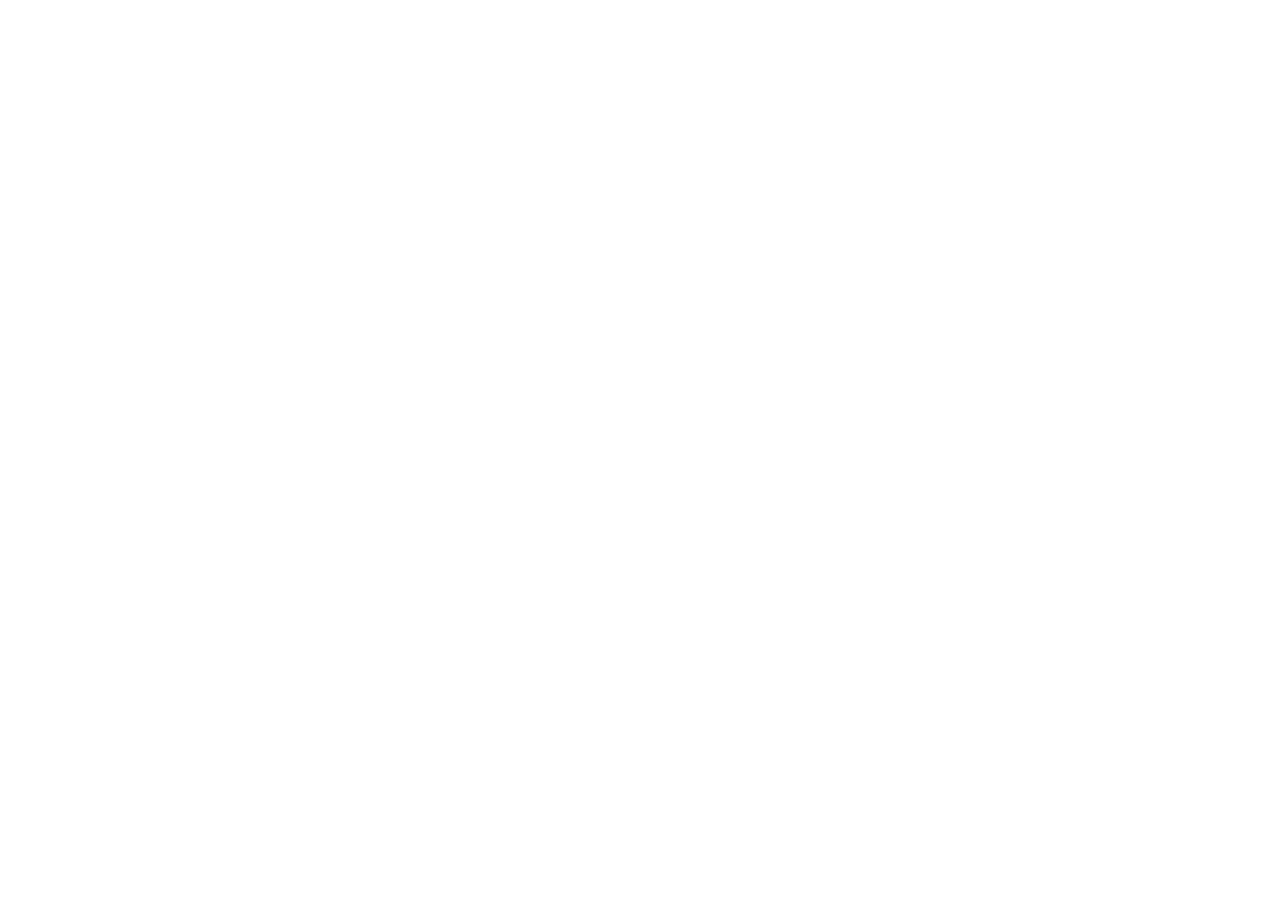
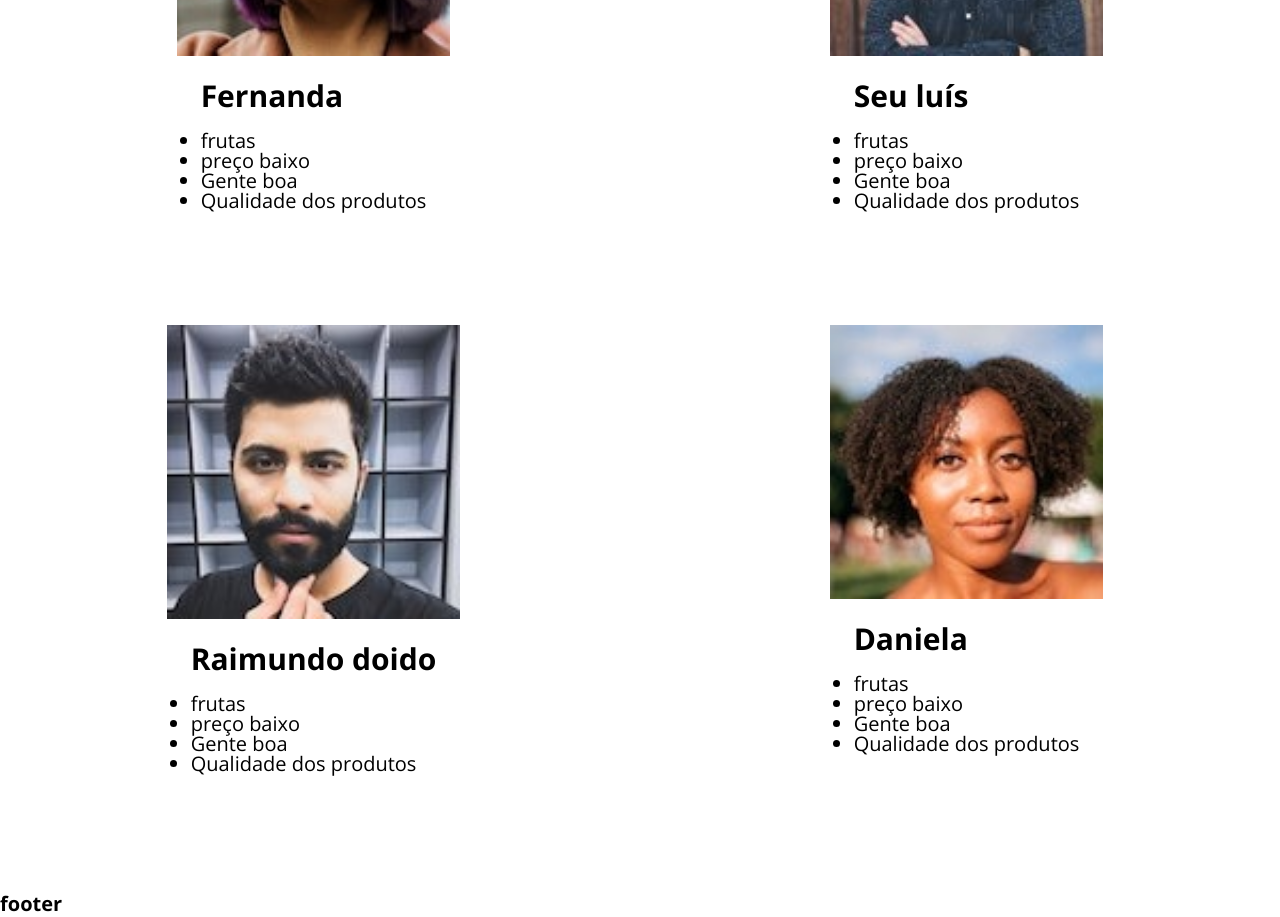
Before and after one commit to mateuscesarglima/free-fair, a React (Create React App) app: page / in a window 1280 px wide. Shown: the part 3480-4397 px from the top of the page. Before the commit the page ends 3033 px from the top, so only its background shows below. Built offline with nearby package versions, Linux system fonts and the light colour scheme.

Commit message:
feat(FEIRA-7) depoimentos section

```diff
--- a/src/components/layouts/depoimentos/Depoimentos.jsx
+++ b/src/components/layouts/depoimentos/Depoimentos.jsx
@@ -9,7 +9,7 @@
 
 const Depoimentos = () => {
   return (
-    <section className="depoimentos-section">
+    <section className="depoimentos-section" id="depoimentos-section">
       <SectionStart>Depoimentos</SectionStart>
       <Container>
         <div className="testimonials grid grid-2-cols center-testimonials">
--- /dev/null
+++ b/src/components/layouts/feirantes/Feirantes.css
@@ -0,0 +1,27 @@
+.feirantes-card-container{
+  display: grid;
+  grid-template-columns: repeat(2, 1fr);
+  gap: 9rem;
+  justify-items: center;
+}
+
+.feirante-card img{
+  width: 100%;
+}
+
+.feirante-name{
+  font-size: 2rem;
+  margin-bottom: 2rem;
+}
+
+.feirante-list{
+  font-size: 1.2rem;
+}
+
+.feirante-text-box{
+  padding: 2.4rem 2.4rem;
+}
+
+.feirante-list-item{
+  font-size: 2rem;
+}
--- /dev/null
+++ b/src/components/layouts/feirantes/Feirantes.jsx
@@ -0,0 +1,55 @@
+import React from "react";
+import SectionStart from "../SectionStart/SectionStart";
+import FeiranteCard from "./feirante/FeiranteCard";
+import "./Feirantes.css";
+import img1 from "../../../img/customers/customer-3.jpg";
+import img2 from "../../../img/customers/customer-4.jpg";
+import img3 from "../../../img/customers/customer-5.jpg";
+import img4 from "../../../img/customers/customer-6.jpg";
+import Container from "../container/Container";
+
+const Feirantes = () => {
+  return (
+    <section className="feirantes-section" id="feirantes-section">
+      <SectionStart>Feirantes</SectionStart>
+      <Container>
+        <div className="feirantes-card-container">
+          <FeiranteCard
+            img={img1}
+            name="Fernanda"
+            first="frutas"
+            second="preço baixo"
+            thirst="Gente boa"
+            fourth="Qualidade dos produtos"
+          />
+          <FeiranteCard
+            img={img2}
+            name="Seu luís"
+            first="frutas"
+            second="preço baixo"
+            thirst="Gente boa"
+            fourth="Qualidade dos produtos"
+          />
+          <FeiranteCard
+            img={img3}
+            name="Raimundo doido"
+            first="frutas"
+            second="preço baixo"
+            thirst="Gente boa"
+            fourth="Qualidade dos produtos"
+          />
+          <FeiranteCard
+            img={img4}
+            name="Daniela"
+            first="frutas"
+            second="preço baixo"
+            thirst="Gente boa"
+            fourth="Qualidade dos produtos"
+          />
+        </div>
+      </Container>
+    </section>
+  );
+};
+
+export default Feirantes;
--- /dev/null
+++ b/src/components/layouts/feirantes/feirante/FeiranteCard.jsx
@@ -0,0 +1,22 @@
+import React from "react";
+import './FeiranteCard.css'
+const FeiranteCard = ({ name, first, second, thirst, fourth, img }) => {
+  return (
+    <div className="feirante-card">
+      <img src={img} alt="" />
+      <div className="feirante-text-box">
+        <div className="feirante-name">
+          <h1>{name}</h1>
+        </div>
+        <ul className="feirante-list">
+          <li className="feirante-list-item">{first}</li>
+          <li className="feirante-list-item">{second}</li>
+          <li className="feirante-list-item">{thirst}</li>
+          <li className="feirante-list-item">{fourth}</li>
+        </ul>
+      </div>
+    </div>
+  );
+};
+
+export default FeiranteCard;
--- a/src/components/layouts/footer/Footer.jsx
+++ b/src/components/layouts/footer/Footer.jsx
@@ -0,0 +1,11 @@
+import React from 'react'
+
+const Footer = () => {
+  return (
+    <footer>
+      <h1>footer</h1>
+    </footer>
+  )
+}
+
+export default Footer
--- a/src/components/layouts/main/Main.jsx
+++ b/src/components/layouts/main/Main.jsx
@@ -1,5 +1,6 @@
 import React from 'react'
 import Depoimentos from '../depoimentos/Depoimentos'
+import Feirantes from '../feirantes/Feirantes'
 import Localization from '../localization/Localization'
 import Produtos from '../produtos/Produtos'
 
@@ -9,6 +10,7 @@
       <Localization />
       <Produtos />
       <Depoimentos />
+      <Feirantes />
     </main>
   )
 }
--- a/src/components/pages/HomePage.jsx
+++ b/src/components/pages/HomePage.jsx
@@ -1,3 +1,4 @@
+import Footer from "../layouts/footer/Footer";
 import Header from "../layouts/header/Header";
 import Main from "../layouts/main/Main";
 
@@ -6,6 +7,7 @@
     <>
       <Header />
       <Main />
+      <Footer />
     </>
   );
 };
```
Also changed, not shown: src/components/layouts/feirantes/feirante/FeiranteCard.css (added).
